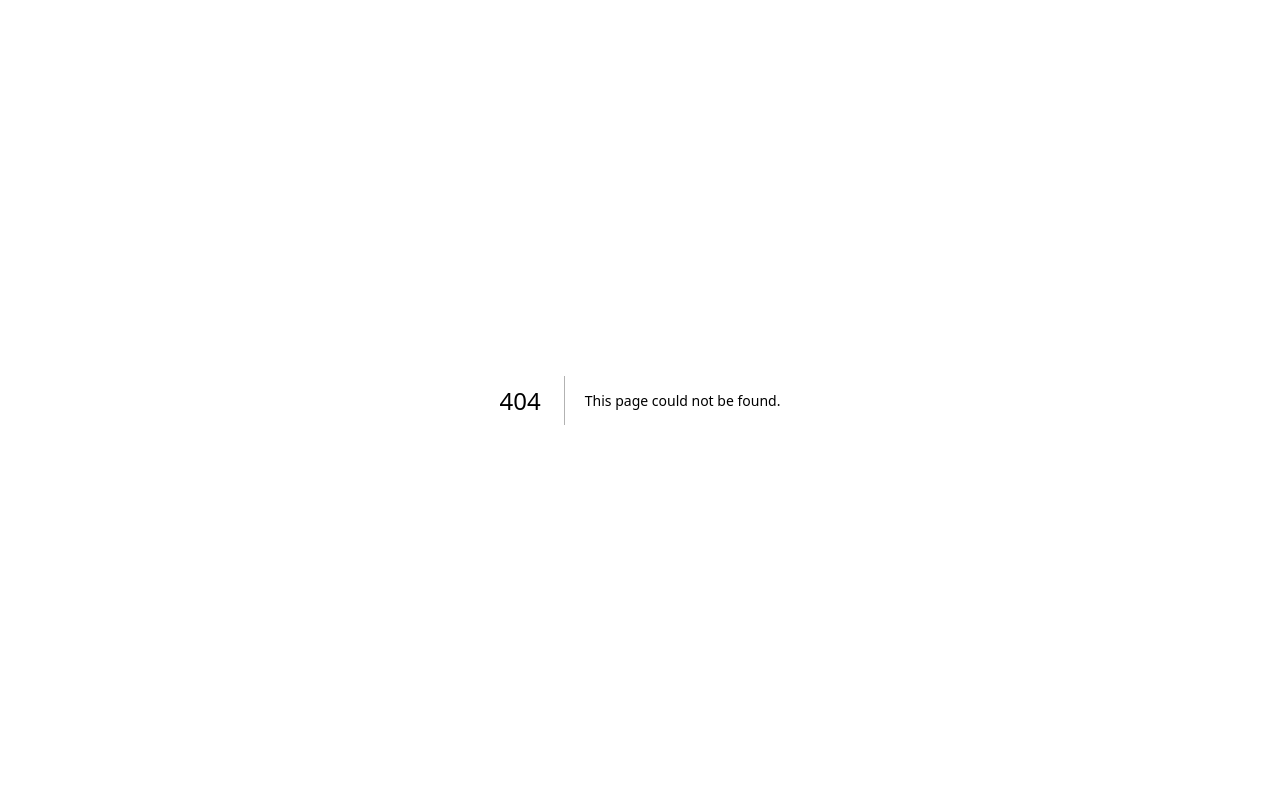
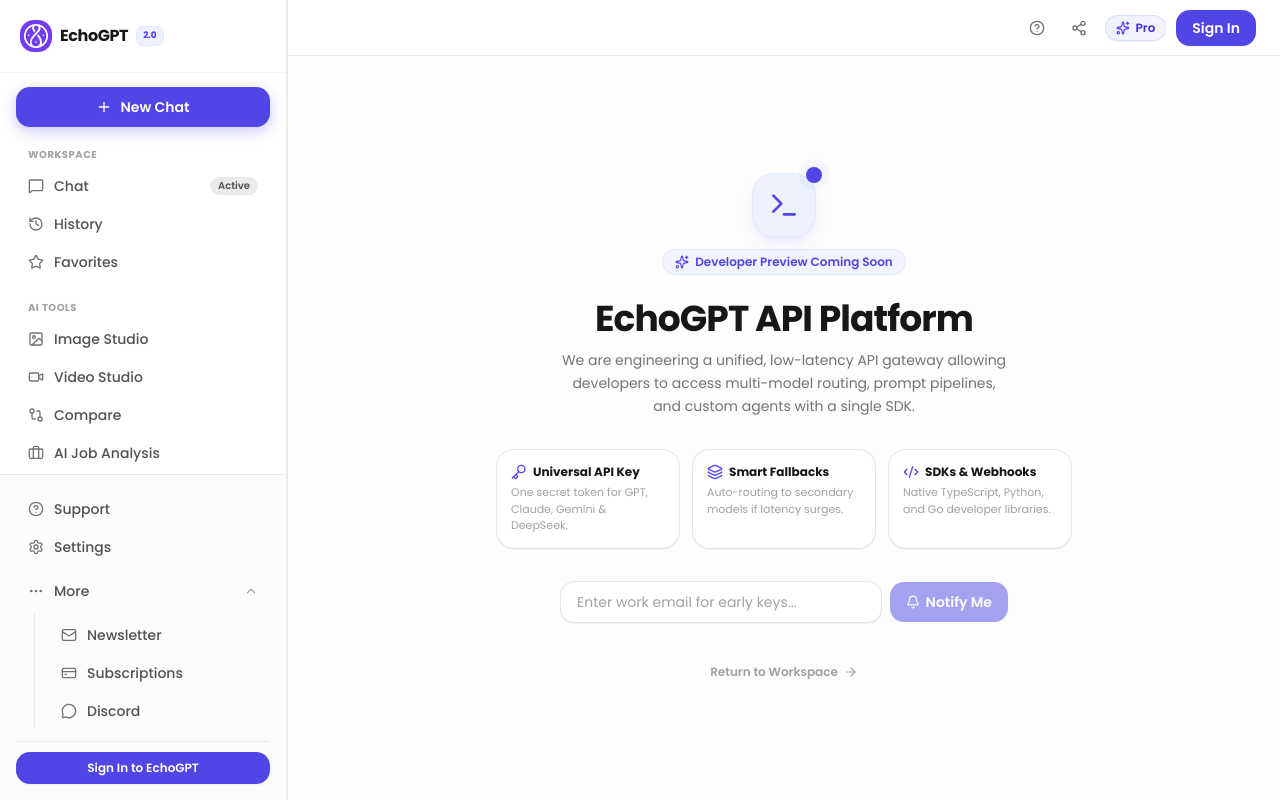
Before and after one commit to FajlaRabby24/echoGPT-redesign, a Next.js app: page /app/api-platform in a window 1280 px wide. Before the commit this address had no page. Built offline with nearby package versions, Linux system fonts and the light colour scheme.

Commit message:
feat: api platform page created

```diff
--- /dev/null
+++ b/src/app/(appLayout)/app/api-platform/page.tsx
@@ -0,0 +1,5 @@
+import ApiPlatformComponent from "@/components/modules/app/api-platform/ApiPlatformComponent";
+
+export default function APIPlatformPage() {
+  return <ApiPlatformComponent />;
+}
--- /dev/null
+++ b/src/components/modules/app/api-platform/ApiPlatformComponent.tsx
@@ -0,0 +1,131 @@
+"use client";
+
+import React, { useState } from "react";
+import Link from "next/link";
+import {
+  Terminal,
+  Code2,
+  Sparkles,
+  ArrowRight,
+  Bell,
+  CheckCircle2,
+  Layers,
+  Key,
+} from "lucide-react";
+
+export default function ApiPlatformComponent() {
+  const [email, setEmail] = useState("");
+  const [subscribed, setSubscribed] = useState(false);
+
+  const handleNotifySubmit = (e: React.FormEvent) => {
+    e.preventDefault();
+    if (!email.trim()) return;
+    setSubscribed(true);
+  };
+
+  return (
+    <div className="flex-1 flex flex-col items-center justify-center min-h-[calc(100vh-3.5rem)] py-12 px-4 select-none">
+      <div className="w-full max-w-xl mx-auto text-center space-y-6">
+        {/* Animated Badge & Icon */}
+        <div className="flex flex-col items-center space-y-3">
+          <div className="relative">
+            <div className="w-16 h-16 rounded-3xl bg-indigo-50 border border-indigo-100/90 text-[#4F46E5] flex items-center justify-center shadow-lg shadow-indigo-500/10">
+              <Terminal className="w-8 h-8" />
+            </div>
+            <span className="absolute -top-1.5 -right-1.5 flex h-4 w-4">
+              <span className="animate-ping absolute inline-flex h-full w-full rounded-full bg-indigo-400 opacity-75" />
+              <span className="relative inline-flex rounded-full h-4 w-4 bg-[#4F46E5]" />
+            </span>
+          </div>
+
+          <div className="inline-flex items-center gap-1.5 px-3 py-1 rounded-full bg-indigo-50/80 border border-indigo-100 text-[#4F46E5] text-xs font-semibold">
+            <Sparkles className="w-3.5 h-3.5" />
+            <span>Developer Preview Coming Soon</span>
+          </div>
+        </div>
+
+        {/* Title & Description */}
+        <div className="space-y-2.5">
+          <h1 className="text-2xl sm:text-3xl md:text-4xl font-extrabold tracking-tight text-neutral-900">
+            EchoGPT API Platform
+          </h1>
+          <p className="text-xs sm:text-sm text-neutral-500 font-normal leading-relaxed max-w-md mx-auto">
+            We are engineering a unified, low-latency API gateway allowing developers to access multi-model routing, prompt pipelines, and custom agents with a single SDK.
+          </p>
+        </div>
+
+        {/* Sneak Peek Feature Highlights */}
+        <div className="grid grid-cols-1 sm:grid-cols-3 gap-3 pt-2 text-left">
+          <div className="p-3.5 rounded-2xl bg-white border border-neutral-200/90 shadow-2xs space-y-1">
+            <div className="flex items-center gap-1.5 text-[#4F46E5]">
+              <Key className="w-4 h-4" />
+              <span className="text-xs font-bold text-neutral-900">Universal API Key</span>
+            </div>
+            <p className="text-[11px] text-neutral-400">
+              One secret token for GPT, Claude, Gemini & DeepSeek.
+            </p>
+          </div>
+
+          <div className="p-3.5 rounded-2xl bg-white border border-neutral-200/90 shadow-2xs space-y-1">
+            <div className="flex items-center gap-1.5 text-[#4F46E5]">
+              <Layers className="w-4 h-4" />
+              <span className="text-xs font-bold text-neutral-900">Smart Fallbacks</span>
+            </div>
+            <p className="text-[11px] text-neutral-400">
+              Auto-routing to secondary models if latency surges.
+            </p>
+          </div>
+
+          <div className="p-3.5 rounded-2xl bg-white border border-neutral-200/90 shadow-2xs space-y-1">
+            <div className="flex items-center gap-1.5 text-[#4F46E5]">
+              <Code2 className="w-4 h-4" />
+              <span className="text-xs font-bold text-neutral-900">SDKs & Webhooks</span>
+            </div>
+            <p className="text-[11px] text-neutral-400">
+              Native TypeScript, Python, and Go developer libraries.
+            </p>
+          </div>
+        </div>
+
+        {/* Notify Me / Early Access Form */}
+        <div className="pt-2 max-w-md mx-auto">
+          {subscribed ? (
+            <div className="p-3.5 rounded-2xl bg-emerald-50 border border-emerald-200 text-emerald-800 text-xs font-semibold flex items-center justify-center gap-2">
+              <CheckCircle2 className="w-4 h-4 text-emerald-600" />
+              <span>You&apos;re on the early access waitlist! We&apos;ll notify you when keys go live.</span>
+            </div>
+          ) : (
+            <form onSubmit={handleNotifySubmit} className="flex items-center gap-2">
+              <input
+                type="email"
+                value={email}
+                onChange={(e) => setEmail(e.target.value)}
+                placeholder="Enter work email for early keys..."
+                className="flex-1 px-4 py-2.5 rounded-xl border border-neutral-200 bg-white text-xs sm:text-sm text-neutral-900 placeholder:text-neutral-400 focus:outline-none focus:border-[#4F46E5] focus:ring-2 focus:ring-[#4F46E5]/10 shadow-2xs transition-all"
+              />
+              <button
+                type="submit"
+                disabled={!email.trim()}
+                className="inline-flex items-center justify-center gap-1.5 px-4 py-2.5 rounded-xl bg-[#4F46E5] hover:bg-[#4338CA] text-white text-xs sm:text-sm font-semibold shadow-xs hover:shadow-md transition-all cursor-pointer disabled:opacity-50 disabled:cursor-not-allowed shrink-0"
+              >
+                <Bell className="w-3.5 h-3.5" />
+                <span>Notify Me</span>
+              </button>
+            </form>
+          )}
+        </div>
+
+        {/* Back to Workspace Link */}
+        <div className="pt-3">
+          <Link
+            href="/app"
+            className="inline-flex items-center gap-1.5 text-xs font-semibold text-neutral-400 hover:text-neutral-700 transition-colors"
+          >
+            <span>Return to Workspace</span>
+            <ArrowRight className="w-3.5 h-3.5" />
+          </Link>
+        </div>
+      </div>
+    </div>
+  );
+}
--- /dev/null
+++ b/src/components/ui/empty.tsx
@@ -0,0 +1,103 @@
+import { cva, type VariantProps } from "class-variance-authority"
+import { cn } from "cn"
+
+function Empty({ className, ...props }: React.ComponentProps<"div">) {
+  return (
+    <div
+      data-slot="empty"
+      className={cn(
+        "flex w-full min-w-0 flex-1 flex-col items-center justify-center gap-4 rounded-xl border-dashed p-6 text-center text-balance",
+        className
+      )}
+      {...props}
+    />
+  )
+}
+
+function EmptyHeader({ className, ...props }: React.ComponentProps<"div">) {
+  return (
+    <div
+      data-slot="empty-header"
+      className={cn("flex max-w-sm flex-col items-center gap-2", className)}
+      {...props}
+    />
+  )
+}
+
+const emptyMediaVariants = cva(
+  "mb-2 flex shrink-0 items-center justify-center [&_svg]:pointer-events-none [&_svg]:shrink-0",
+  {
+    variants: {
+      variant: {
+        default: "bg-transparent",
+        icon: "flex size-8 shrink-0 items-center justify-center rounded-lg bg-muted text-foreground [&_svg:not([class*='size-'])]:size-4",
+      },
+    },
+    defaultVariants: {
+      variant: "default",
+    },
+  }
+)
+
+function EmptyMedia({
+  className,
+  variant = "default",
+  ...props
+}: React.ComponentProps<"div"> & VariantProps<typeof emptyMediaVariants>) {
+  return (
+    <div
+      data-slot="empty-icon"
+      data-variant={variant}
+      className={cn(emptyMediaVariants({ variant, className }))}
+      {...props}
+    />
+  )
+}
+
+function EmptyTitle({ className, ...props }: React.ComponentProps<"div">) {
+  return (
+    <div
+      data-slot="empty-title"
+      className={cn(
+        "font-heading text-sm font-medium tracking-tight",
+        className
+      )}
+      {...props}
+    />
+  )
+}
+
+function EmptyDescription({ className, ...props }: React.ComponentProps<"p">) {
+  return (
+    <div
+      data-slot="empty-description"
+      className={cn(
+        "text-sm/relaxed text-muted-foreground [&>a]:underline [&>a]:underline-offset-4 [&>a:hover]:text-primary",
+        className
+      )}
+      {...props}
+    />
+  )
+}
+
+function EmptyContent({ className, ...props }: React.ComponentProps<"div">) {
+  return (
+    <div
+      data-slot="empty-content"
+      className={cn(
+        "flex w-full max-w-sm min-w-0 flex-col items-center gap-2.5 text-sm text-balance",
+        className
+      )}
+      {...props}
+    />
+  )
+}
+
+export {
+  Empty,
+  EmptyHeader,
+  EmptyTitle,
+  EmptyDescription,
+  EmptyContent,
+  EmptyMedia,
+}
```
